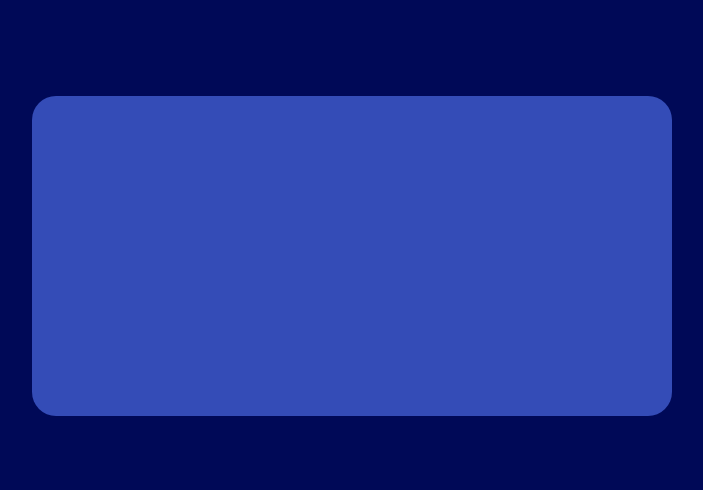
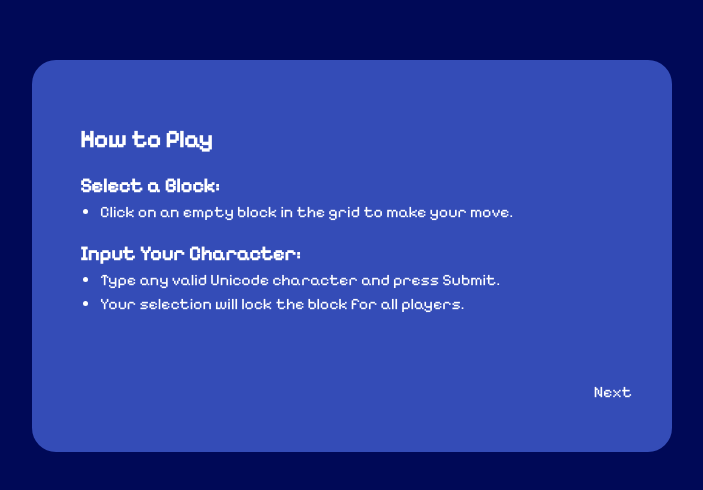
Before and after one commit to sanskarchoudhry/grid-game, a Next.js app: page /instructions in a window 1280 px wide. Shown: the part 144-634 px from the top of the page, without its empty margins (288-991 px from the left). Built offline with nearby package versions, Linux system fonts and the light colour scheme.

Commit message:
feat: add homepage and instructions page

```diff
--- a/package.json
+++ b/package.json
@@ -6,7 +6,8 @@
     "dev": "next dev",
     "build": "next build",
     "start": "next start",
-    "lint": "next lint"
+    "lint": "next lint",
+    "server": "node src/server/index.mjs"
   },
   "dependencies": {
     "next": "15.1.4",
--- a/src/app/instructions/_components/InstructionsCard.tsx
+++ b/src/app/instructions/_components/InstructionsCard.tsx
@@ -1,5 +1,32 @@
 import React from "react";
 
-export default function InstructionsCard() {
-  return <div className="flex flex-col"></div>;
+interface InstructionsCardProps {
+  instruction: {
+    title: string;
+    instruction: Array<{
+      instructionTitle: string;
+      instructions: string[];
+    }>;
+    instructionId: string;
+  };
 }
+
+export default function InstructionsCard({
+  instruction,
+}: InstructionsCardProps) {
+  return (
+    <div className="flex flex-col bg-white rounded-xl p-6 text-black">
+      <h2 className="text-2xl font-bold mb-4">{instruction.title}</h2>
+      {instruction.instruction.map((section) => (
+        <div key={section.instructionTitle} className="mb-4">
+          <h3 className="text-xl font-semibold">{section.instructionTitle}</h3>
+          <ul className="list-disc pl-5">
+            {section.instructions.map((instructionText, index) => (
+              <li key={index}>{instructionText}</li>
+            ))}
+          </ul>
+        </div>
+      ))}
+    </div>
+  );
+}
--- a/src/app/instructions/_components/InstructionsSlider.tsx
+++ b/src/app/instructions/_components/InstructionsSlider.tsx
@@ -1,12 +1,58 @@
-import React from "react";
+"use client";
+import React, { useState } from "react";
 import InstructionsCard from "./InstructionsCard";
+import { instructionData } from "@/data";
+import Link from "next/link";
 
 export default function InstructionsSlider() {
+  const [currentIndex, setCurrentIndex] = useState(0);
+
+  // Function to navigate to the next instruction card
+  const nextSlide = () => {
+    if (currentIndex < instructionData.length - 1) {
+      setCurrentIndex(currentIndex + 1);
+    }
+  };
+
+  // Function to navigate to the previous instruction card
+  const prevSlide = () => {
+    if (currentIndex > 0) {
+      setCurrentIndex(currentIndex - 1);
+    }
+  };
+
   return (
-    <div className="w-[50%] h-[40%] bg-[#344CB7] rounded-3xl py-10 px-6">
+    <div className="w-[40rem] h-auto bg-[#344CB7] rounded-3xl py-10 px-6">
       <section>
-        <InstructionsCard />
+        <InstructionsCard instruction={instructionData[currentIndex]} />
       </section>
+      <div className="flex justify-between mt-4">
+        <button
+          onClick={prevSlide}
+          disabled={currentIndex === 0}
+          className={`px-4 py-2 rounded-md ${
+            currentIndex ? "hover:scale-105" : "invisible"
+          }`}
+        >
+          Previous
+        </button>
+
+        {currentIndex === instructionData.length - 1 ? (
+          <Link href="/game">
+            <button className="px-4 py-2 rounded-md hover:scale-110">
+              Play the Game
+            </button>
+          </Link>
+        ) : (
+          <button
+            onClick={nextSlide}
+            disabled={currentIndex === instructionData.length - 1}
+            className="px-4 py-2 rounded-md hover:scale-110"
+          >
+            Next
+          </button>
+        )}
+      </div>
     </div>
   );
 }
--- a/src/app/page.tsx
+++ b/src/app/page.tsx
@@ -1,7 +1,28 @@
+import Link from "next/link"; // Import Link from Next.js
+
 export default function HomePage() {
   return (
-    <>
-      <h1>HomePage</h1>
-    </>
+    <div className="flex flex-col items-center justify-center h-screen bg-[#344CB7] text-white py-20">
+      <h1 className="text-7xl font-pixel-bold mb-14">Grid Game</h1>
+      <div className="flex flex-col">
+        <h3 className="text-5xl font-bold mb-6">Welcome to the Game!</h3>
+
+        <div className="space-y-4 flex justify-between items-center">
+          <Link
+            href="/instructions"
+            className="px-6 py-3 text-lg font-semibold hover:scale-105 transition"
+          >
+            Go to Instructions
+          </Link>
+
+          <Link
+            href="/game"
+            className="px-6 py-3 text-lg font-semibold hover:scale-105 transition"
+          >
+            Start the Game
+          </Link>
+        </div>
+      </div>
+    </div>
   );
 }
--- a/src/data/index.ts
+++ b/src/data/index.ts
@@ -23,12 +23,12 @@ export const instructionData = [
   {
     title: "Rules",
     instruction: [
-      {
-        instructionTitle: "One Submission:",
-        instructions: [
-          "You can only submit one character until further updates. ",
-        ],
-      },
+      // {
+      //   instructionTitle: "One Submission:",
+      //   instructions: [
+      //     "You can only submit one character until further updates. ",
+      //   ],
+      // },
       {
         instructionTitle: "No Retakes:",
         instructions: [
```
